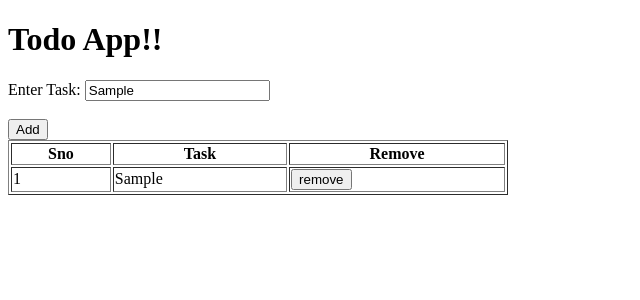
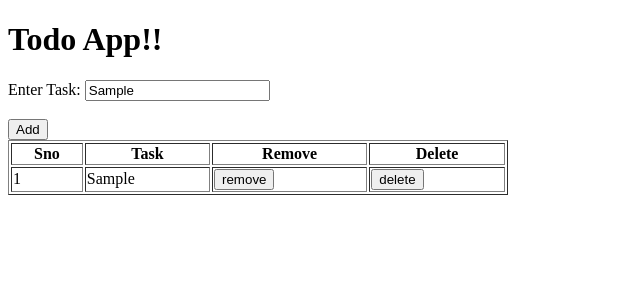
Before and after one commit to shivaniwaghmare9/react.class, a React (Vite) app in the folder homeapp/: page / in a window 1280 px wide. Both pictures are taken after typing "Sample" into the empty fields and a click on the button "Add". Shown: the top 300 px of the page, without its empty margins (0-640 px from the left). Built offline with nearby package versions, Linux system fonts and the light colour scheme.

Commit message:
remindex

```diff
--- a/homeapp/src/App.jsx
+++ b/homeapp/src/App.jsx
@@ -1,6 +1,6 @@
 
 import { useSelector,useDispatch } from "react-redux";
-import { addTask,RemoveTask } from "./todoSlice";
+import { addTask,RemoveTask,ReByIndex } from "./todoSlice";
 import { useState } from "react";
 const App=()=>{
   const data=useSelector(state=>state.todo.task)
@@ -8,7 +8,7 @@ const App=()=>{
   const[val,setVal]=useState("")
   console.log(data);
   let sno=0;
-  const ans=data.map((key)=>{
+  const ans=data.map((key,index)=>{
     sno++;
     return(
       <>
@@ -17,6 +17,9 @@ const App=()=>{
         <td>{key.work}</td>
         <td>
           <button onClick={()=>{dispatch(RemoveTask({id:key.id}))}}>remove</button>
+        </td>
+        <td>
+          <button onClick={()=>{dispatch(ReByIndex({id:index}))}}>delete</button>
         </td>
       </tr>
       </>
@@ -32,6 +35,7 @@ const App=()=>{
         <th>Sno</th>
         <th>Task</th>
         <th>Remove</th>
+        <th>Delete</th>
       </tr>
       {ans}
     </table>
--- a/homeapp/src/todoSlice.jsx
+++ b/homeapp/src/todoSlice.jsx
@@ -22,12 +22,16 @@ const todoSlice=createSlice({
                     return true;
                 }
             })
-        }
+        },
         // RemoveTask:(state,actions)=>{
         //     console.log(actions.payload)
         //     state.task=state.task.filter(items=>items.id!=actions.payload.id)
         // }
+       ReByIndex:(state,actions)=>{
+        state.task.splice(actions.payload.id,1);
+        console.log(actions.payload.id)
+       }
     }
 })
-export const{addTask,RemoveTask}=todoSlice.actions;
+export const{addTask,RemoveTask,ReByIndex}=todoSlice.actions;
 export default todoSlice.reducer;
```
